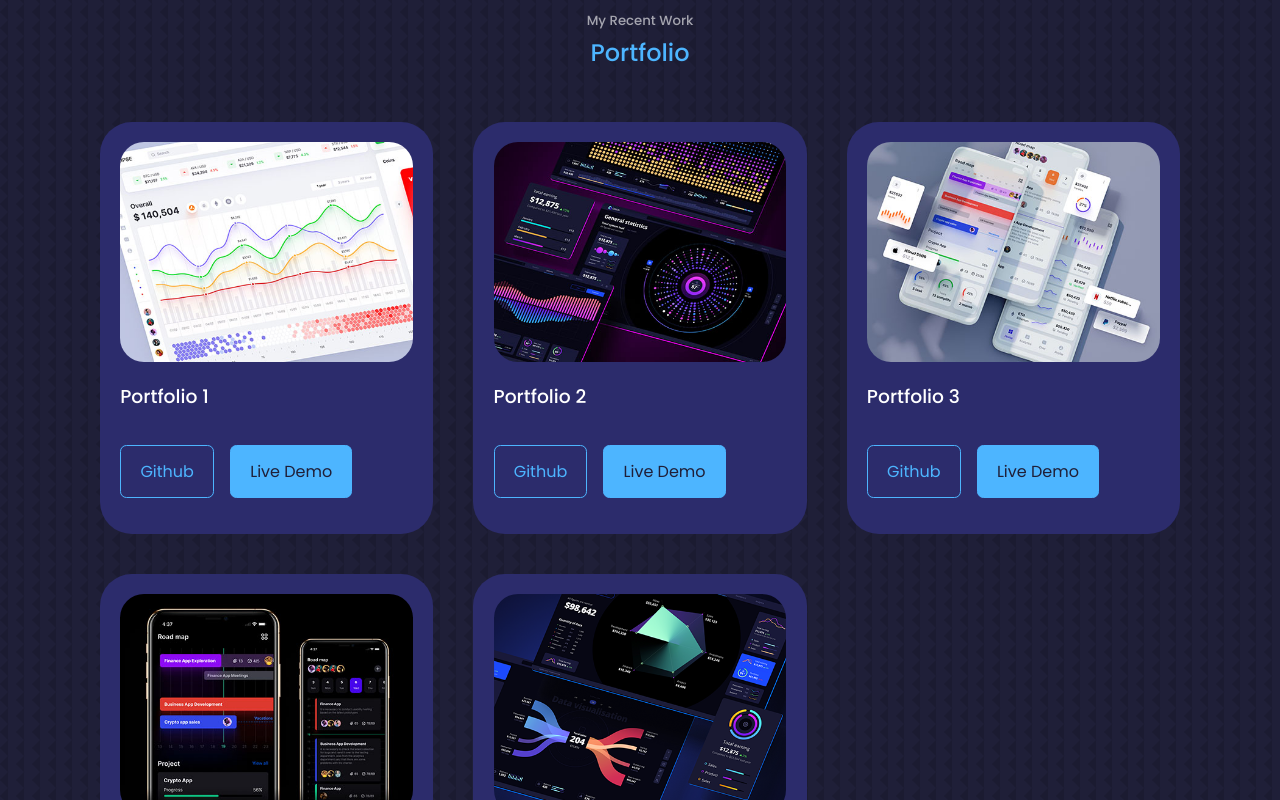
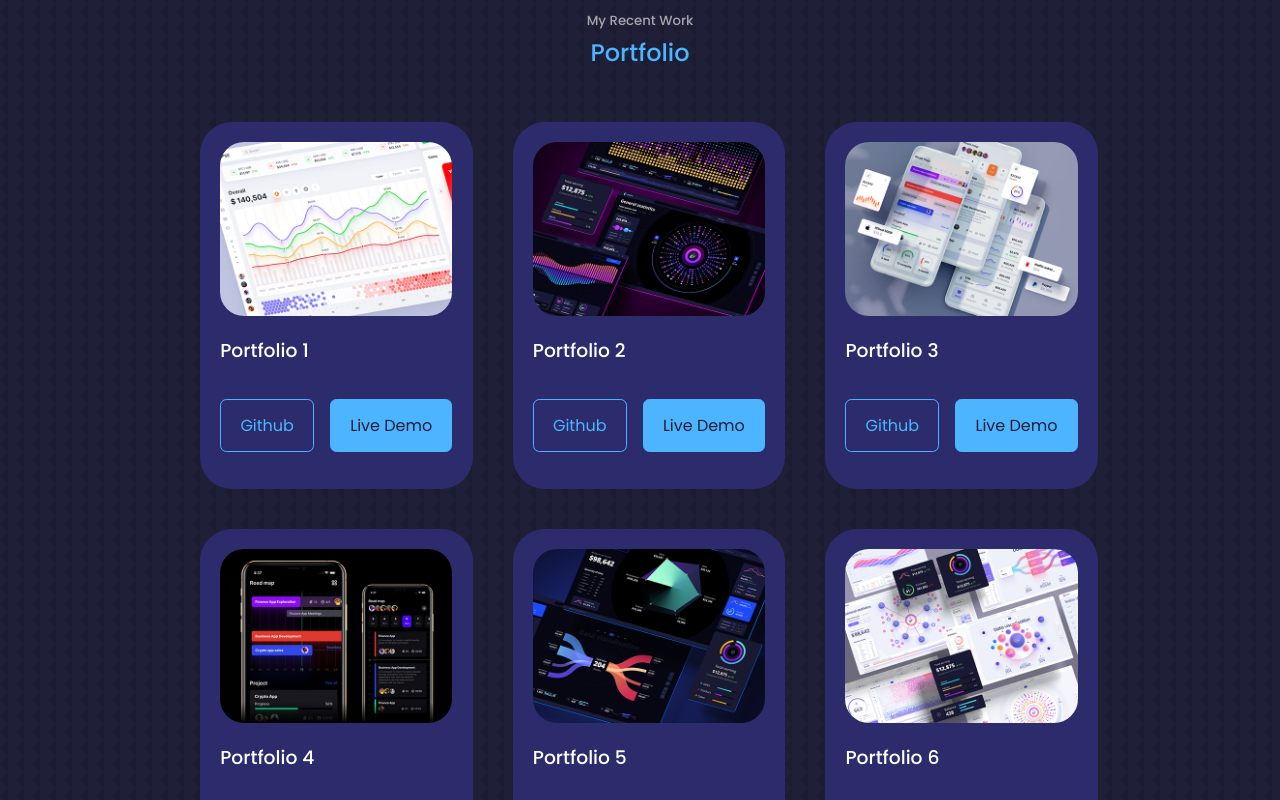
Before and after one commit to asadimran2877/Portfolio, a React (Create React App) app: page / in a window 1280 px wide. Shown: the part 2940-3740 px from the top of the page. Built offline with nearby package versions, Linux system fonts and the light colour scheme.

Commit message:
Portfolio updated

```diff
--- a/src/components/portfolio/Portfolio.jsx
+++ b/src/components/portfolio/Portfolio.jsx
@@ -43,6 +43,13 @@ const Portfolio = () => {
       github: "https://github.com",
       demo: "https://github.com",
     },
+    {
+      id: 6,
+      image: IMG6,
+      title: "Portfolio 6",
+      github: "https://github.com",
+      demo: "https://github.com",
+    },
   ];
   return (
     <section id="portfolio">
--- a/src/components/portfolio/portfolio.css
+++ b/src/components/portfolio/portfolio.css
@@ -2,8 +2,8 @@
     display: grid;
     grid-template-columns: repeat(3,1fr);
     gap: 2.5rem;
-    padding-left: 100px;
-    padding-right: 100px;
+    padding-left: 200px;
+    padding-right: 200px;
 }
 
 .portfolio__item{
--- a/src/components/services/services.css
+++ b/src/components/services/services.css
@@ -60,11 +60,14 @@
     .services__container{
         grid-template-columns: 1fr 1fr;
         gap: 2rem;
+        margin-left: -20px;
+
     }
 
     .service{
         height: auto;
         width: 310px;
+
     }
 
       }
@@ -79,7 +82,7 @@
 
         .service{
             width: 350px;
-           margin-left: -90px;
+           margin-left: -50px;
         }
 
         }
--- a/src/index.css
+++ b/src/index.css
@@ -48,6 +48,7 @@ body{
 .container{
   width : var(--container-width-lg);
   margin: 0 auto;
+  /* overflow-x: hidden; */
   /* margin-left: 150px; */
 }
 
```
